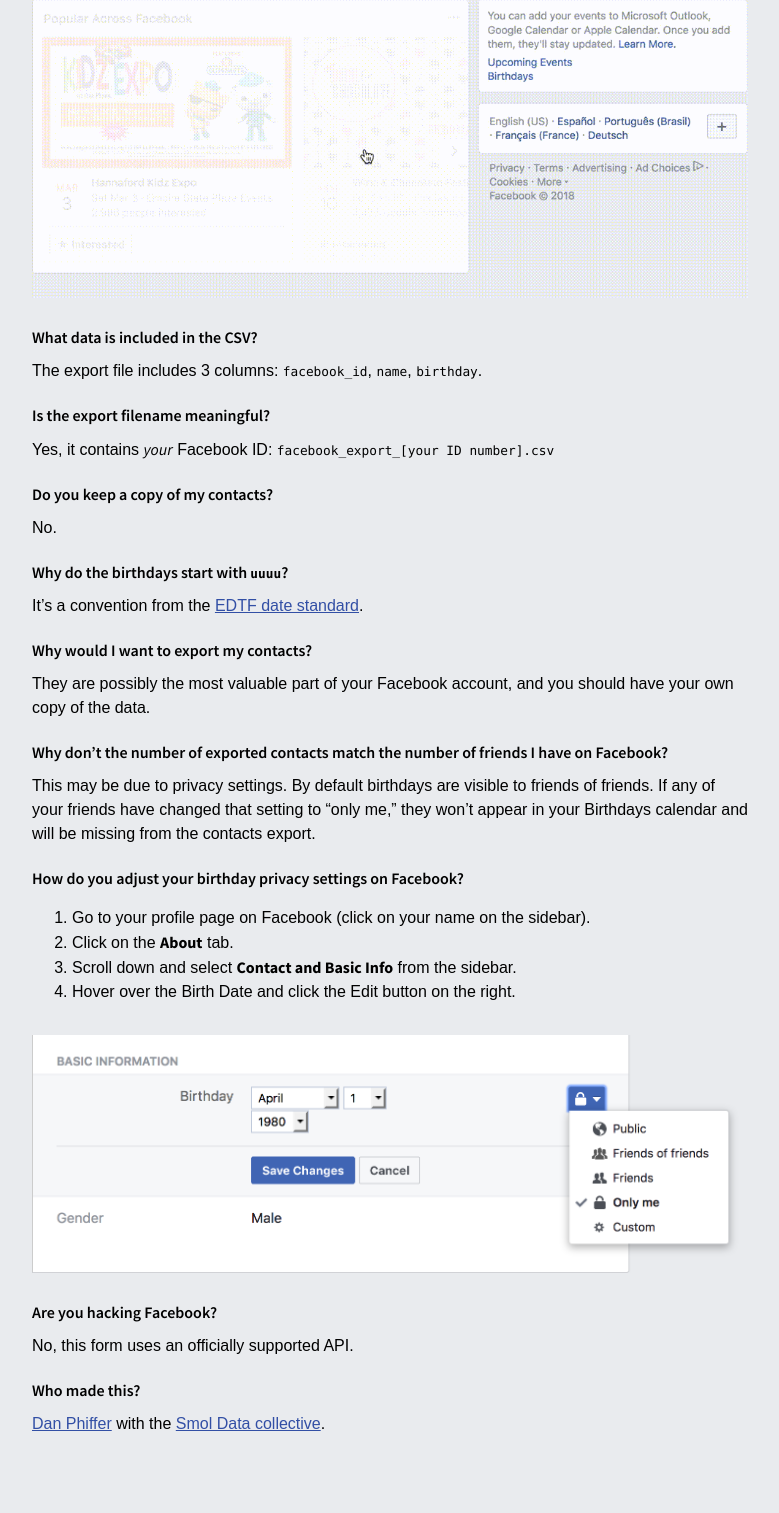
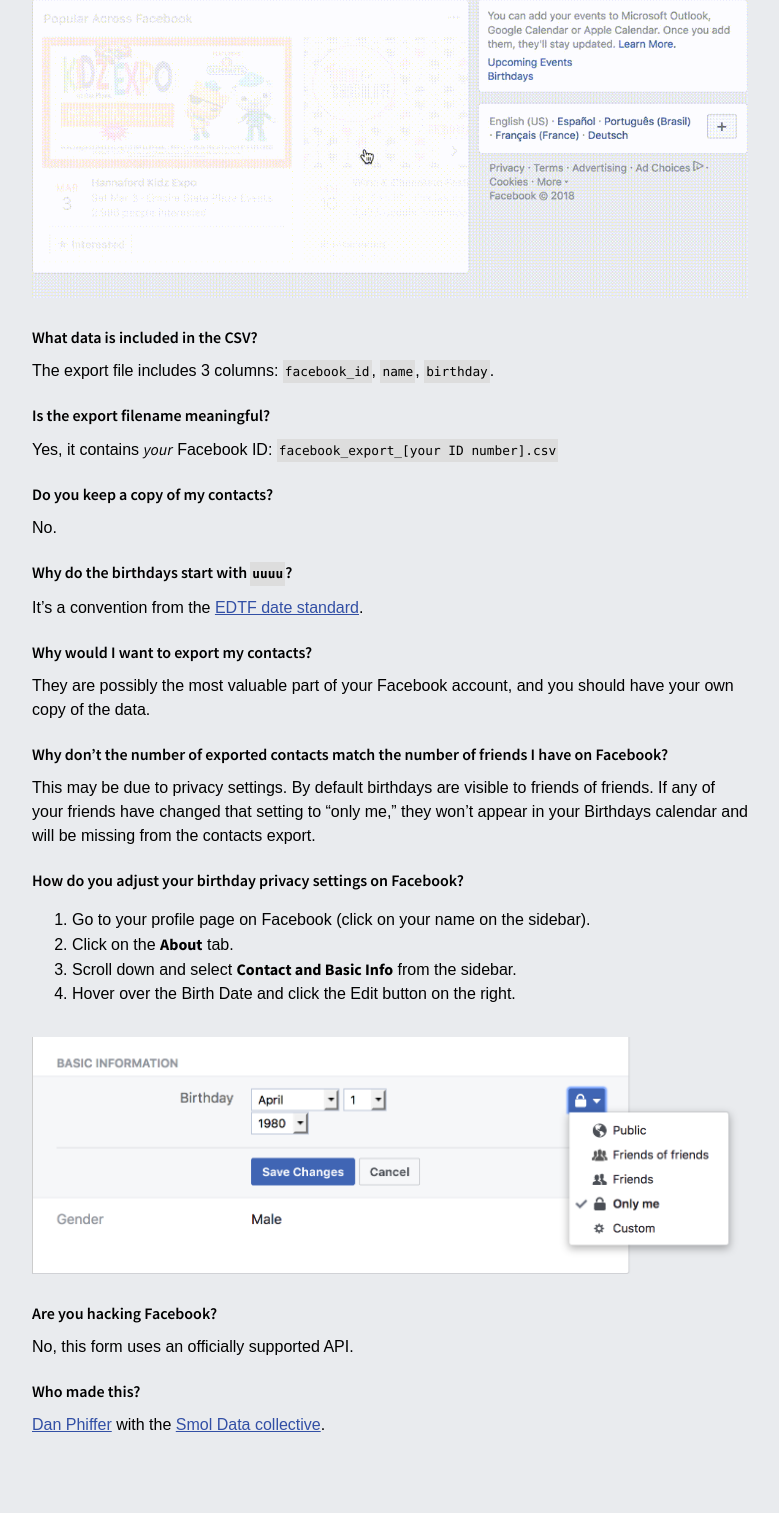
Before and after one commit to smoldata/smol-facebook-export, a PHP site: page / in a window 1280 px wide. Shown: the part 739-2252 px from the top of the page, without its empty margins (250-1029 px from the left). Before the commit the page ends 2170 px from the top, so only its background shows below. Run offline with PHP 8.4, Linux system fonts and the light colour scheme; some web fonts are replaced.

Commit message:
:wrench: <code> bg color

```diff
--- a/css/facebook-export.css
+++ b/css/facebook-export.css
@@ -87,6 +87,9 @@ dd img {
 code {
 	font-family: menlo, monospace;
 	font-size: 0.8em;
+	display: inline-block;
+	background: #ddd;
+	padding: 2px;
 }
 
 header {
@@ -125,7 +128,7 @@ header {
 @media (min-width: 746px) {
 
 	#page {
-		padding: 30px 0;
+		padding: 30px 0 60px 0;
 	}
 
 	h1 {
```
